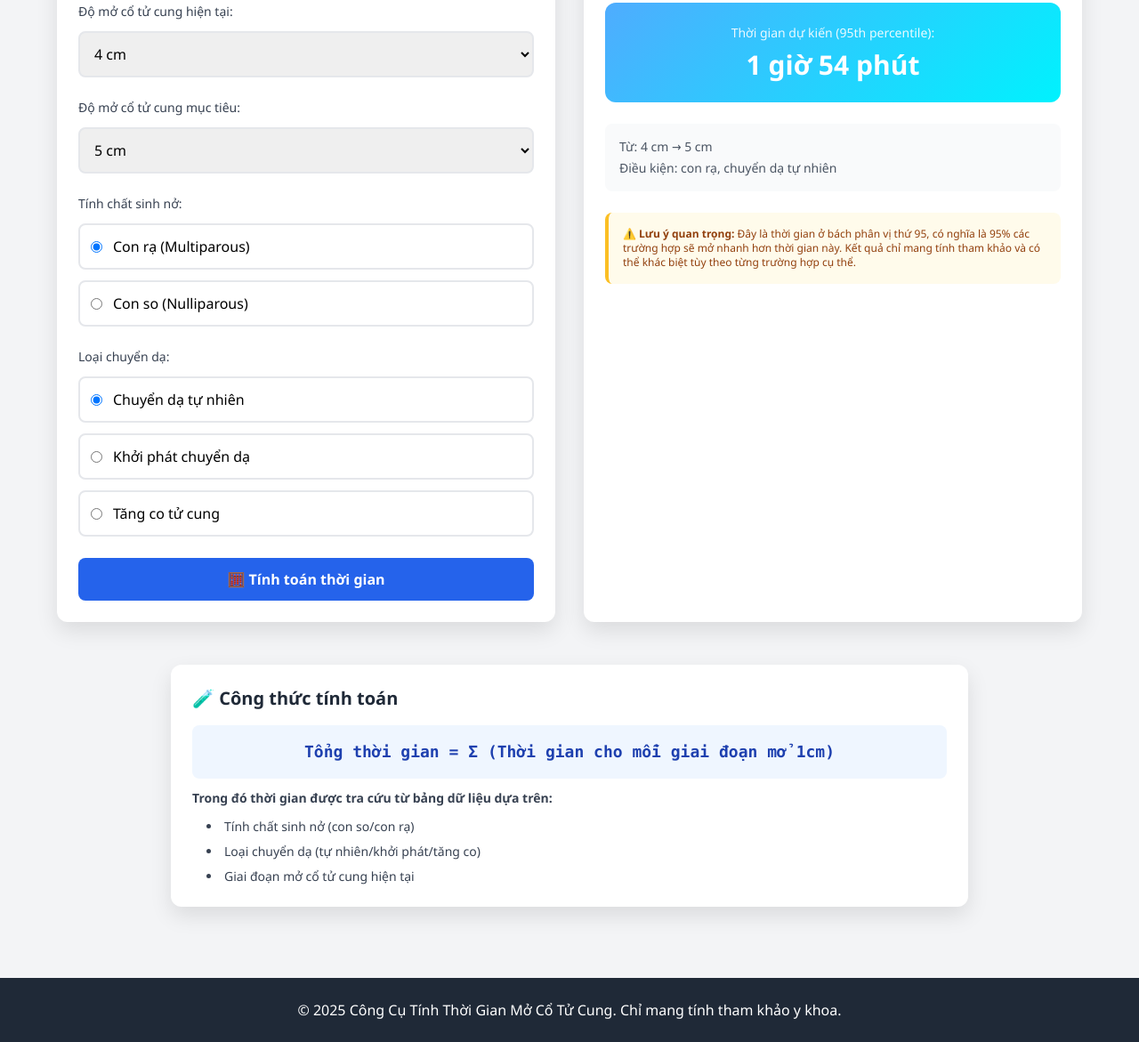
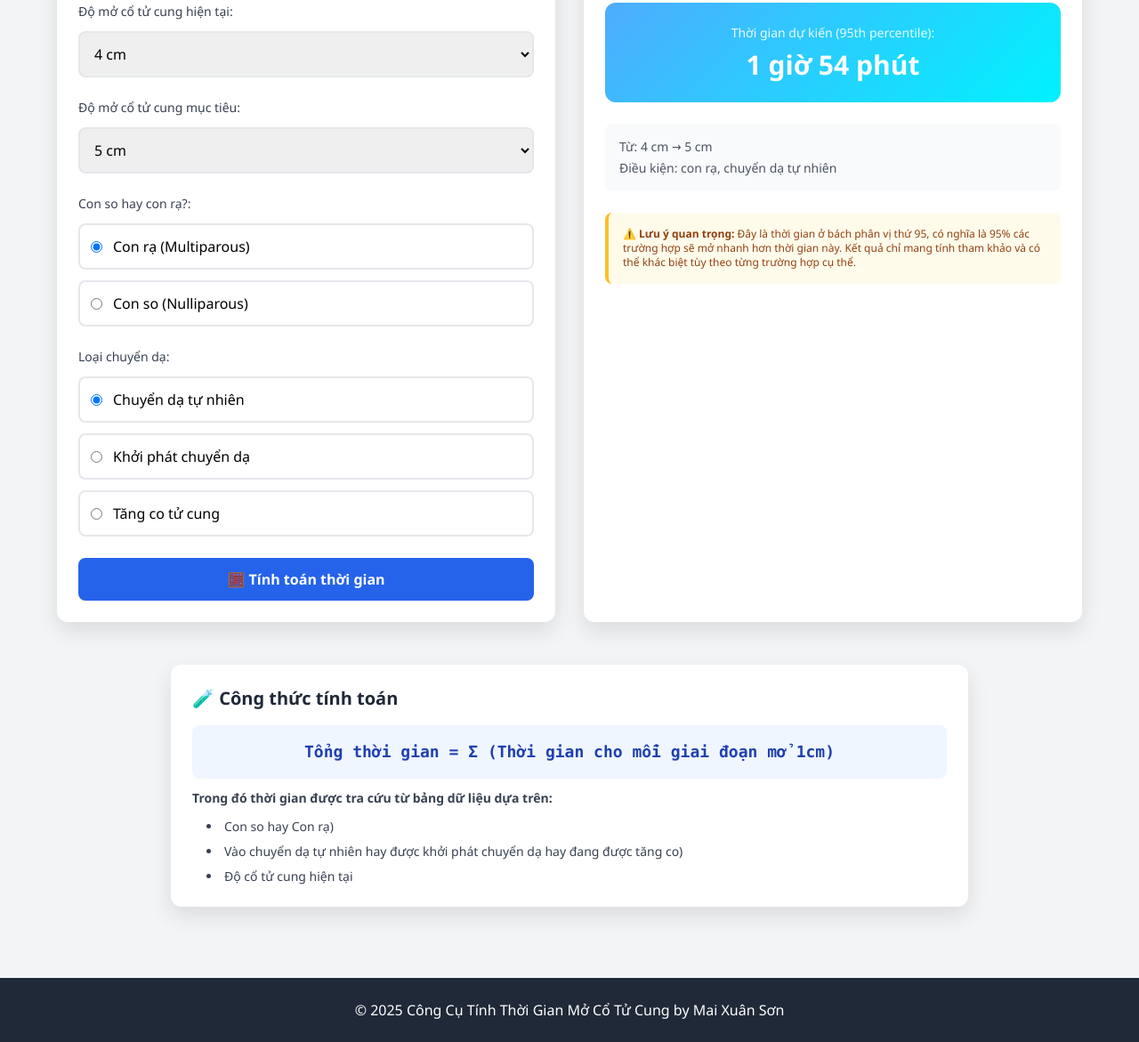
Before and after one commit to xuansonmai-lab/cervical-dilation-calculator, a plain HTML site: page index.html in a window 1280 px wide. Shown: the part 230-1401 px from the top of the page at 89% size. Drawn offline with nearby package versions, Linux system fonts and the light colour scheme.

Commit message:
Update index.html

```diff
--- a/index.html
+++ b/index.html
@@ -26,7 +26,7 @@
     <header class="gradient-bg text-white py-6">
         <div class="container mx-auto px-4">
             <h1 class="text-3xl font-bold text-center">Công Cụ Tính Thời Gian Mở Cổ Tử Cung</h1>
-            <p class="text-center mt-2 text-blue-100">Dựa trên bách phân vị thứ 95 (95th percentile)</p>
+            <p class="text-center mt-2 text-blue-100">Dựa trên bách phân vị thứ 95 của thời gian mở CTC</p>
         </div>
     </header>
 
@@ -68,7 +68,7 @@
 
                     <div>
                         <label class="block text-sm font-medium mb-3 text-gray-700">
-                            Tính chất sinh nở:
+                            Con so hay con rạ?:
                         </label>
                         <div class="space-y-3">
                             <label class="flex items-center p-3 border-2 border-gray-200 rounded-lg cursor-pointer hover:bg-gray-50 transition">
@@ -151,9 +151,9 @@
                 </div>
                 <p><strong>Trong đó thời gian được tra cứu từ bảng dữ liệu dựa trên:</strong></p>
                 <ul class="list-disc list-inside ml-4 space-y-2">
-                    <li>Tính chất sinh nở (con so/con rạ)</li>
-                    <li>Loại chuyển dạ (tự nhiên/khởi phát/tăng co)</li>
-                    <li>Giai đoạn mở cổ tử cung hiện tại</li>
+                    <li>Con so hay Con rạ)</li>
+                    <li>Vào chuyển dạ tự nhiên hay được khởi phát chuyển dạ hay đang được tăng co)</li>
+                    <li>Độ cổ tử cung hiện tại</li>
                 </ul>
             </div>
         </div>
@@ -162,7 +162,7 @@
     <!-- Footer -->
     <footer class="bg-gray-800 text-white py-6 mt-12">
         <div class="container mx-auto px-4 text-center">
-            <p>&copy; 2025 Công Cụ Tính Thời Gian Mở Cổ Tử Cung. Chỉ mang tính tham khảo y khoa.</p>
+            <p>&copy; 2025 Công Cụ Tính Thời Gian Mở Cổ Tử Cung by Mai Xuân Sơn</p>
         </div>
     </footer>
 
```
